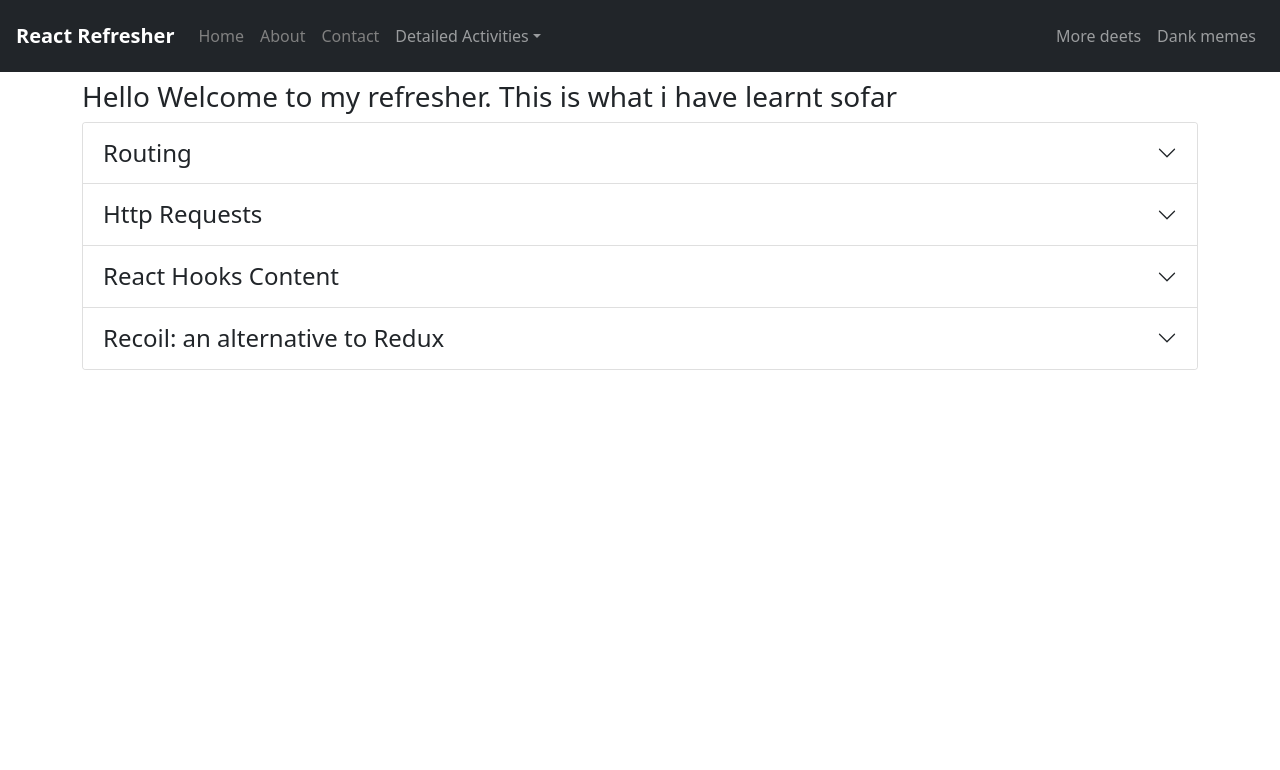
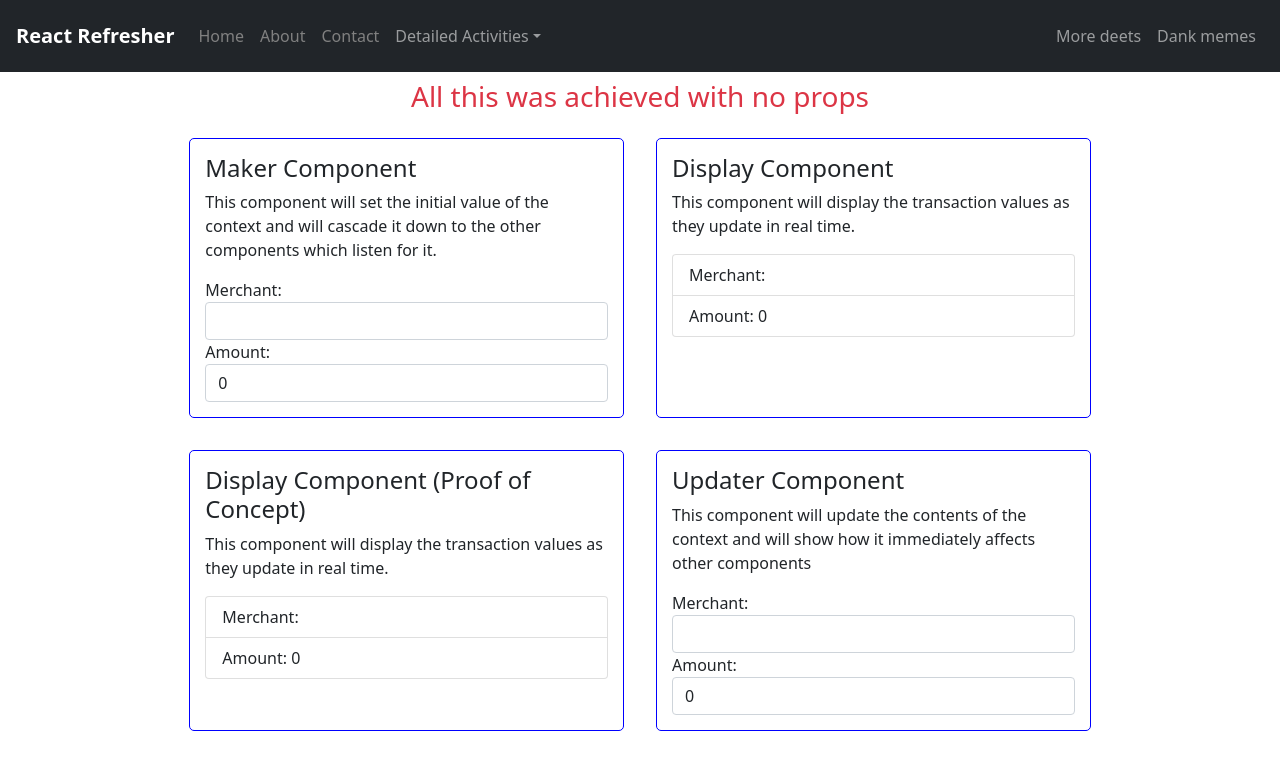
Before and after one commit to rdeveloper1925/react-refresher, a React (Create React App) app: page /context in a window 1280 px wide. Before the commit this address led to /. Shown: the top 770 px of the page. Built offline with nearby package versions, Linux system fonts and the light colour scheme.

Commit message:
Added context demo

```diff
--- a/src/App.js
+++ b/src/App.js
@@ -4,18 +4,17 @@ import HomeScreen from './Screens/HomeScreen';
 import AboutScreen from './Screens/AboutScreen';
 import ContactScreen from './Screens/ContactScreen';
 import CNav from './Components/Nav';
-import {Routes, Route, Outlet, useNavigate, Switch, Link} from 'react-router-dom'
+import {Routes, Route, Outlet, useNavigate, Link} from 'react-router-dom'
 import CardScreen from './Screens/CardScreen';
 import SearcherScreen from './Screens/SearcherScreen';
 import FakeProfileScreen from './Screens/FakeProfileScreen';
 import TodoScreen from './Screens/TodoScreen';
+import ContextScreen from './Screens/ContextScreen';
 
 
 function App() {
 
-
   return (
-
     <Col md='12' xs='12'>
       <CNav/>
       <Routes>
@@ -26,6 +25,7 @@ function App() {
           <Route path="/fake-profile" exact element={<FakeProfileScreen/>} />
           <Route path="/todo" exact element={<TodoScreen/>} />
           <Route path="/card/:user" exact element={<CardScreen/>} />
+          <Route path="/context" exact element={<ContextScreen/>} />
           <Route path="*" element={<PageNotFound />} />
       </Routes>
       <Outlet/>
@@ -46,13 +46,4 @@ const PageNotFound=(props)=>{
   )
 }
 
-/*
-<Profile/>
-      {
-        data.map(profile=>
-          <Comment image={profile.image} name={profile.name} time={profile.time} comment={profile.comment}/>
-        )
-      }
-
-      */
 export default App;
--- a/src/Components/Nav.js
+++ b/src/Components/Nav.js
@@ -16,7 +16,7 @@ const CNav=props=>{
                         <NavDropdown.Item><NavLink style={navStyle} to="/fake-profile">Fake Profile api</NavLink></NavDropdown.Item>
                         <NavDropdown.Item><NavLink style={navStyle} to="/todo">Todo App</NavLink></NavDropdown.Item>
                         <NavDropdown.Divider />
-                        <NavDropdown.Item><NavLink style={navStyle} to="/">Home</NavLink></NavDropdown.Item>
+                        <NavDropdown.Item><NavLink style={navStyle} to="/context">Context App</NavLink></NavDropdown.Item>
                     </NavDropdown>
                     </Nav>
                 <Nav>
--- /dev/null
+++ b/src/Screens/ContextScreen.js
@@ -0,0 +1,150 @@
+import {useContext, useState} from 'react';
+import { Col, FormControl, FormGroup, ListGroup, ListGroupItem, Row } from 'react-bootstrap';
+import { TxnContext } from '../Stores/TxnContext';
+
+const ContextScreen=props=>{
+    //1. create state for your inputs
+    const [transaction, setTransaction]=useState({merchant:"",amount:0});
+    //2. tie the state as the initial value of the context, with the context wrapper
+    return (
+        <TxnContext.Provider value={{transaction, setTransaction}}>
+            <h3 class="text-center text-danger justify-content-center">All this was achieved with no props</h3>
+            <Row className="justify-content-center">
+                <Col md='4' xs='6' className="m-3" style={styles.containers}>
+                    <MakerComponent />
+                </Col>
+                <Col md='4' xs='6' className="m-3" style={styles.containers}>
+                    <Display1/>
+                </Col>
+                <Col md='4' xs='6' className="m-3" style={styles.containers}>
+                    <Display2/>
+                </Col>
+                <Col md='4' xs='6' className="m-3" style={styles.containers}>
+                    <UpdaterComponent/>
+                </Col>
+            </Row>
+        </TxnContext.Provider>
+    )
+}
+
+const MakerComponent=()=>{
+    //3. import the transaction value and setter into the child components
+    const {transaction, setTransaction}=useContext(TxnContext);
+
+    const merchantchangeHandler=event=>{
+        setTransaction({
+            ...transaction,
+            merchant: event.target.value
+        })
+    }
+    const amountchangeHandler=event=>{
+        setTransaction({
+            ...transaction,
+            amount: event.target.value
+        })
+    }
+    return (
+        <div>
+            <h4>Maker Component</h4>
+            <p>
+                This component will set the initial value of the context and will cascade it down to the
+                other components which listen for it.
+            </p>
+            <div>
+                <FormGroup>
+                    <label>Merchant:</label>
+                    <FormControl type="text" value={transaction.merchant} onChange={merchantchangeHandler} name="merchant" />
+                </FormGroup>
+                <FormGroup>
+                    <label>Amount:</label>
+                    <FormControl type="number" value={transaction.amount} onChange={amountchangeHandler} name="amount" />
+                </FormGroup>
+            </div>
+        </div>
+    )
+}
+
+const Display1=()=>{
+    const {transaction}=useContext(TxnContext);
+    return (
+        <div>
+            <h4>Display Component</h4>
+            <p>This component will display the transaction values as they update in real time.</p>
+            <ListGroup>
+                <ListGroupItem>
+                    Merchant: {transaction.merchant}
+                </ListGroupItem>
+                <ListGroupItem>
+                    Amount: {transaction.amount}
+                </ListGroupItem>
+            </ListGroup>
+        </div>
+    )
+}
+
+const Display2=()=>{
+    const {transaction}=useContext(TxnContext);
+    return (
+        <div>
+            <h4>Display Component (Proof of Concept)</h4>
+            <p>This component will display the transaction values as they update in real time.</p>
+            <ListGroup>
+                <ListGroupItem>
+                    Merchant: {transaction.merchant}
+                </ListGroupItem>
+                <ListGroupItem>
+                    Amount: {transaction.amount}
+                </ListGroupItem>
+            </ListGroup>
+        </div>
+    )
+}
+
+const UpdaterComponent=()=>{
+    const {transaction, setTransaction}=useContext(TxnContext);
+
+    const merchantchangeHandler=event=>{
+        setTransaction({
+            ...transaction,
+            merchant: event.target.value
+        })
+    }
+
+    const amountchangeHandler=event=>{
+        setTransaction({
+            ...transaction,
+            amount: event.target.value
+        })
+    }
+    return (
+        <div>
+            <h4>Updater Component</h4>
+            <p>
+                This component will update the contents of the context and will show how it immediately
+                affects other components
+            </p>
+            <div>
+                <FormGroup>
+                    <label>Merchant:</label>
+                    <FormControl type="text" value={transaction.merchant} onChange={merchantchangeHandler} name="merchant" />
+                </FormGroup>
+                <FormGroup>
+                    <label>Amount:</label>
+                    <FormControl type="number" value={transaction.amount} onChange={amountchangeHandler} name="amount" />
+                </FormGroup>
+            </div>
+        </div>
+    )
+}
+
+const styles={
+    containers:{
+        borderWidth: '1px',
+        borderStyle:"solid",
+        padding:'15px',
+        borderRadius: '5px',
+        borderColor: 'blue'
+    }
+}
+
+export default ContextScreen;
--- a/src/Screens/HomeScreen.js
+++ b/src/Screens/HomeScreen.js
@@ -1,93 +1,179 @@
-import { Container,  Image, Accordion, Button } from "react-bootstrap";
-import {Link} from 'react-router-dom';
+//TODO: Rodney: refactor this to make more reusable components
+import { Container, Image, Accordion, Button } from "react-bootstrap";
+import { Link } from "react-router-dom";
 import React from "react";
-import routespic from "../Images/routes.png"
+import routespic from "../Images/routes.png";
+import contextpic from "../Images/context.png";
 
-const HomeScreen = props=>{
+const HomeScreen = (props) => {
   return (
-        <Container className='mt-2'>
+    <Container className="mt-2">
       <h3>Hello Welcome to my refresher. This is what i have learnt sofar</h3>
       <Accordion>
         <Accordion.Item eventKey="0">
-                    <Accordion.Header><h4 className="m-0">Routing</h4></Accordion.Header>
+          <Accordion.Header>
+            <h4 className="m-0">Routing</h4>
+          </Accordion.Header>
           <Accordion.Body>
-                        <RoutingContent/>
+            <RoutingContent />
           </Accordion.Body>
         </Accordion.Item>
         <Accordion.Item eventKey="1">
-                    <Accordion.Header><h4 className="m-0">Http Requests</h4></Accordion.Header>
+          <Accordion.Header>
+            <h4 className="m-0">Http Requests</h4>
+          </Accordion.Header>
           <Accordion.Body>
-                        <HttpRequestsContent/>
+            <HttpRequestsContent />
           </Accordion.Body>
         </Accordion.Item>
         <Accordion.Item eventKey="2">
-                    <Accordion.Header><h4 className="m-0">React Hooks Content</h4></Accordion.Header>
+          <Accordion.Header>
+            <h4 className="m-0">React Hooks Content</h4>
+          </Accordion.Header>
           <Accordion.Body>
-                        <ReactHooksContent/>
+            <ReactHooksContent />
           </Accordion.Body>
         </Accordion.Item>
         <Accordion.Item eventKey="3">
-                    <Accordion.Header><h4 className="m-0">Recoil: an alternative to Redux</h4></Accordion.Header>
+          <Accordion.Header>
+            <h4 className="m-0">Recoil: an alternative to Redux</h4>
+          </Accordion.Header>
           <Accordion.Body>
-                        <RecoilContent/>
+            <RecoilContent />
+          </Accordion.Body>
+        </Accordion.Item>
+        <Accordion.Item eventKey="4">
+          <Accordion.Header>
+            <h4 className="m-0">Formik: Efficient form management</h4>
+          </Accordion.Header>
+          <Accordion.Body>
+            <FormikContent />
+          </Accordion.Body>
+        </Accordion.Item>
+        <Accordion.Item eventKey="5">
+          <Accordion.Header>
+            <h4 className="m-0">
+              React Context: an alternative to Redux & recoil
+            </h4>
+          </Accordion.Header>
+          <Accordion.Body>
+            <ContextContent />
           </Accordion.Body>
         </Accordion.Item>
       </Accordion>
     </Container>
-    )
-}
+  );
+};
 
 //Content: Routing content
-const RoutingContent=()=>(
+const RoutingContent = () => (
   <>
     <p>
-        See App.js to view some of the routing marvels i have developed. Here is a pic to go with it.
+      See App.js to view some of the routing marvels i have developed. Here is a
+      pic to go with it.
     </p>
     <p>
-        You wrap the entire app in the browser router component then id all the routes required.
-        In the image, CNav will be the nav bar and in there i use NavLink insted of Link component (in the nav area) to leverage the active class supplied to the link.
+      You wrap the entire app in the browser router component then id all the
+      routes required. In the image, CNav will be the nav bar and in there i use
+      NavLink insted of Link component (in the nav area) to leverage the active
+      class supplied to the link. The Link component also allows you to navigate
+      within pages without having to refresh the screen. the famous react way
     </p>
     <p>
-        According to the react-router 6, we use the element to display the different screens. I use the useNavigate() hook to redirect pages,
-        the useParams() hook to read the params supplied in the url (see "/card/:user") route for this
+      According to the react-router 6, we use the element to display the
+      different screens. I use the useNavigate() hook to redirect pages, the
+      useParams() hook to read the params supplied in the url (see
+      "/card/:user") route for this
     </p>
-    <Image src={routespic} style={{borderRadius:"15px"}}/>
+    <Image src={routespic} style={{ borderRadius: "15px" }} />
   </>
-)
+);
 
 //Content: Http requests content
-const HttpRequestsContent=()=>(
+const HttpRequestsContent = () => (
   <p>
-        Here, with the help of the axios library was able to make api requests to pixaby and in turn returned and displayed some images picked from the api.
-        The images are loaded based on the user's query which is the main search bar.<br/>
-        Here i displayed what i learnt in terms of form control, inputs, submissions and state handling.
-        Click here to get a feel of it
-        <br/><br/>
-        <Button variant="warning"><Link to="/searcher" style={{textDecoration:"none", color:"white"}}>Try the Searcher</Link></Button>
+    Here, with the help of the axios library was able to make api requests to
+    pixaby and in turn returned and displayed some images picked from the api.
+    The images are loaded based on the user's query which is the main search
+    bar.
+    <br />
+    Here i displayed what i learnt in terms of form control, inputs, submissions
+    and state handling. Click here to get a feel of it
+    <br />
+    <br />
+    <Button variant="warning">
+      <Link to="/searcher" style={{ textDecoration: "none", color: "white" }}>
+        Try the Searcher
+      </Link>
+    </Button>
   </p>
-)
+);
 
 //Content: React hooks content
-const ReactHooksContent=()=>(
+const ReactHooksContent = () => (
   <p>
-        Here i finally figured out how to manipulate some react hooks to my advantage. Case in point; the elusive
-        useEffect hook <br/>
-        The trick is to understand the different configurations of the useEffect hook as they mirror the different lifecycle
-        methods componentDidMount, componentDidUpdate, and componentWillMount.
-        <br/><br/>
-        <Button variant="success"><Link to="/fake-profile" style={{textDecoration:"none", color:"white"}}>Try the Searcher</Link></Button>
+    Here i finally figured out how to manipulate some react hooks to my
+    advantage. Case in point; the elusive useEffect hook <br />
+    The trick is to understand the different configurations of the useEffect
+    hook as they mirror the different lifecycle methods componentDidMount,
+    componentDidUpdate, and componentWillMount.
+    <br />
+    <br />
+    <Button variant="success">
+      <Link
+        to="/fake-profile"
+        style={{ textDecoration: "none", color: "white" }}
+      >
+        Try the Searcher
+      </Link>
+    </Button>
   </p>
-)
+);
 
 //Content: Recoil Content
-const RecoilContent=()=>(
+const RecoilContent = () => (
   <p>
-        Here i demonstrate how to perform crud operations with recoil. Why recoil you as, well its so much
-        easier than redux.
-        Here, try out my todo application
-        <br/><br/>
-        <Button variant="primary"><Link style={{textDecoration:"none", color:"white"}} to="/todo">Todo App</Link></Button>
+    Here i demonstrate how to perform crud operations with recoil. Why recoil
+    you as, well its so much easier than redux. Here, try out my todo
+    application
+    <br />
+    <br />
+    <Button variant="primary">
+      <Link style={{ textDecoration: "none", color: "white" }} to="/todo">
+        Todo App
+      </Link>
+    </Button>
   </p>
-)
+);
+
+//Content: Formik content
+const FormikContent = () => (
+  <p>
+    So, today i found an efficient way to work with forms with a library calle
+    formik.
+    <br />
+    It is packed with features including hussle free form validation, auto
+    submission etc. I will build a small app using it to display shortly
+  </p>
+);
+
+//Content: Context content
+const ContextContent = () => (
+  <>
+    <p>
+      With the use of context (which i personally currently prefer to redux) i
+      can have controlled access to centrallized state and data sharing between
+      props without having to use props.
+      <br />
+      <br />
+      <Button variant="success">
+        <Link to="/context" style={{ textDecoration: "none", color: "white" }}>
+          Try the Context App
+        </Link>
+      </Button>
+    </p>
+    <Image src={contextpic} style={{ borderRadius: "15px" }} />
+  </>
+);
 
 export default HomeScreen;
--- /dev/null
+++ b/src/Stores/TxnContext.js
@@ -0,0 +1,8 @@
+import {createContext} from 'react';
+export const TxnContext=createContext({
+    key:"transactions",
+    default:{
+        transaction:{},
+        setTransaction:()=>{}
+    }
+});
```
Also changed, not shown: src/Images/context.png (added). Lines whose indentation alone changed are shown as unchanged.
